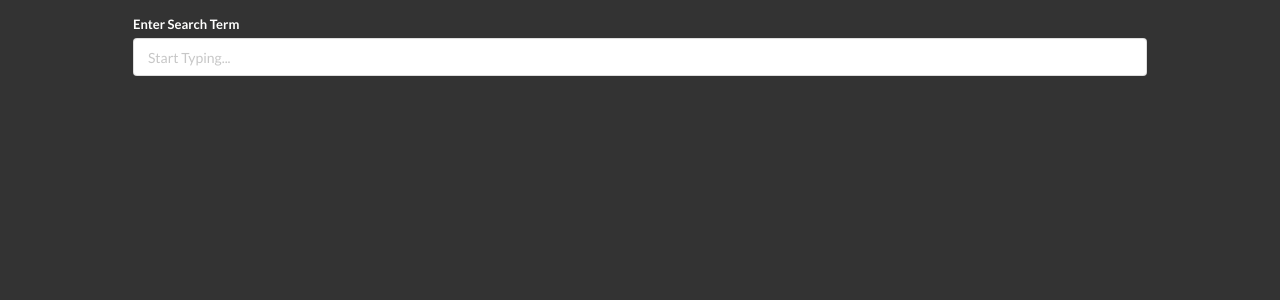
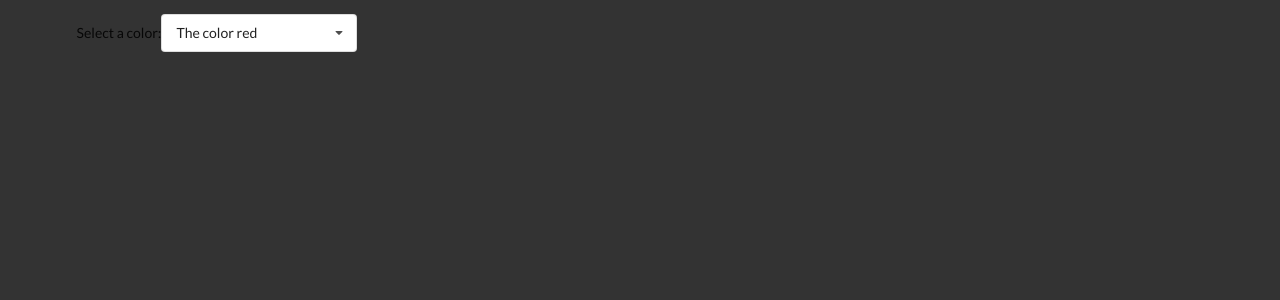
Before and after one commit to lpmurray16/Small_React_Projects, a React (Create React App) app in the folder widgets/: page / in a window 1280 px wide. Shown: the top 300 px of the page. Built offline with nearby package versions, Linux system fonts and the light colour scheme; a web font is replaced by a local one.

Commit message:
pretty much finished dropdown component

```diff
--- a/widgets/src/App.js
+++ b/widgets/src/App.js
@@ -1,15 +1,38 @@
-import React from 'react';
+import React, {useState} from 'react';
 import Accordion from './components/Accordion';
+import Dropdown from './components/Dropdown';
 import items from './components/items';
 import Search from './components/Search';
 
 
+const options = [
+    {
+        label: 'The color red',
+        value: 'red'
+    },
+    {
+        label: 'The color green',
+        value: 'green'
+    },
+    {
+        label: 'The color blue',
+        value: 'blue'
+    }
+];
+
 export default () => {
+    const [selected, setSelected] = useState(options[0]);
+
     return (
         <div className = "accordion wider">
             {/* <h1 className = "title_top"><img src="harrypotter_title.png" alt="something"/>Trivia</h1> */}
             {/* <Accordion items={items}/> */}
-            <Search/>
+            {/* <Search/> */}
+            <Dropdown
+                selected={selected}
+                onSelectedChange={setSelected}
+                options= { options }
+            />
         </div>
     );
 };
--- /dev/null
+++ b/widgets/src/components/Dropdown.js
@@ -0,0 +1,59 @@
+import React, {useState, useEffect, useRef} from 'react';
+
+const Dropdown = ({options, selected, onSelectedChange}) => {
+
+    const [open, setOpen] = useState(false);
+    const ref = useRef();
+
+    useEffect(() => {
+        document.body.addEventListener('click', (event) => {
+            if (ref.current.contains(event.target)) {
+                return;
+            }
+            setOpen(false);
+        },
+        { capture: true }
+        );
+    }, []);
+
+    const renderedOptions = options.map((option) => {
+
+        if (option.value === selected.value) {
+            return null;
+        }
+
+        return (
+            <div
+                key={option.value}
+                className="item"
+                onClick={() => {
+                    onSelectedChange(option);
+                }}
+            >
+                {option.label}
+            </div>
+        );
+    });
+
+
+    return (
+        <div ref={ref} className="ui form">
+            <div className="feild">
+                <label className="label">Select a color:</label>
+                <div onClick={() => {
+                    setOpen(!open);
+                }}
+                className={`ui selection dropdown ${open ? 'visible active' : ''}`}>
+                    <i className="dropdown icon"></i>
+                    <div className="text">{selected.label}</div>
+                    <div className={`menu ${open ? 'visible transition' : ''}`}>
+                        {renderedOptions}
+                    </div>
+                </div>
+            </div>
+        </div>
+    );
+};
+
+
+export default Dropdown;
```
